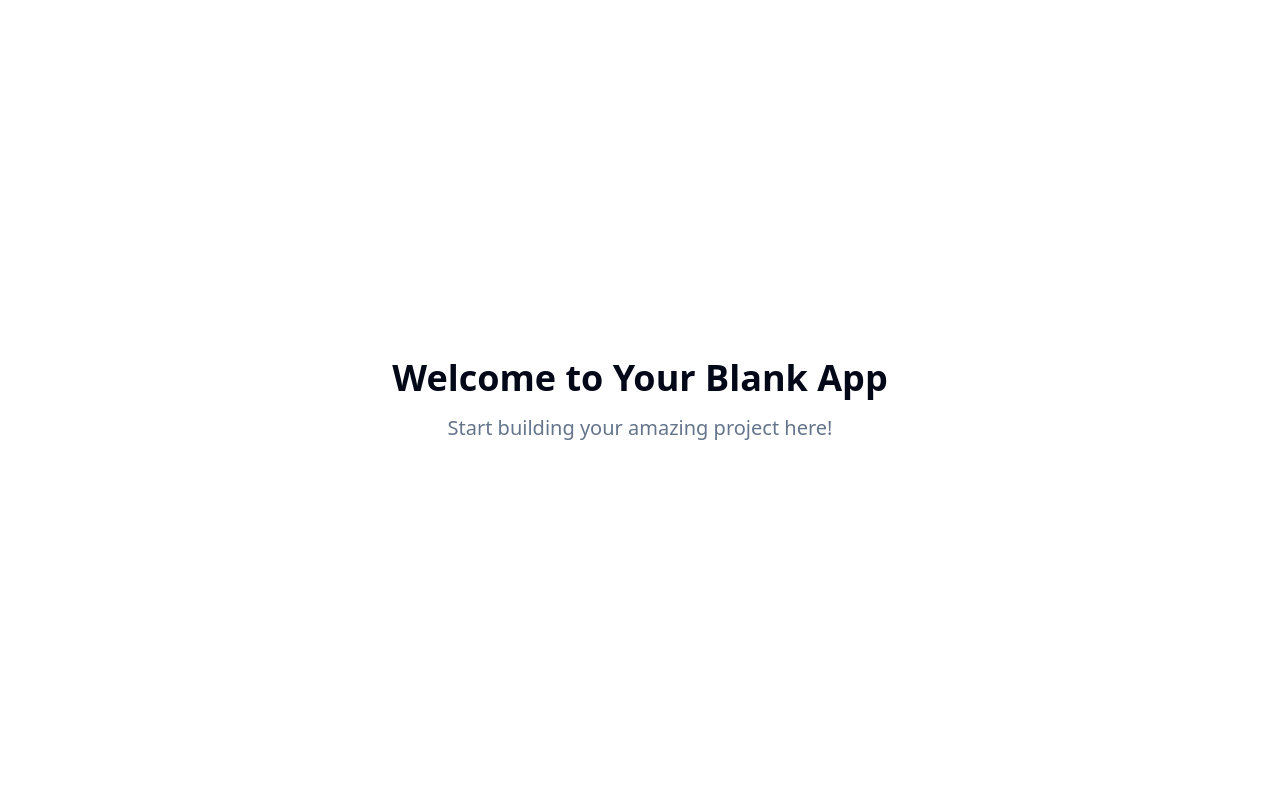
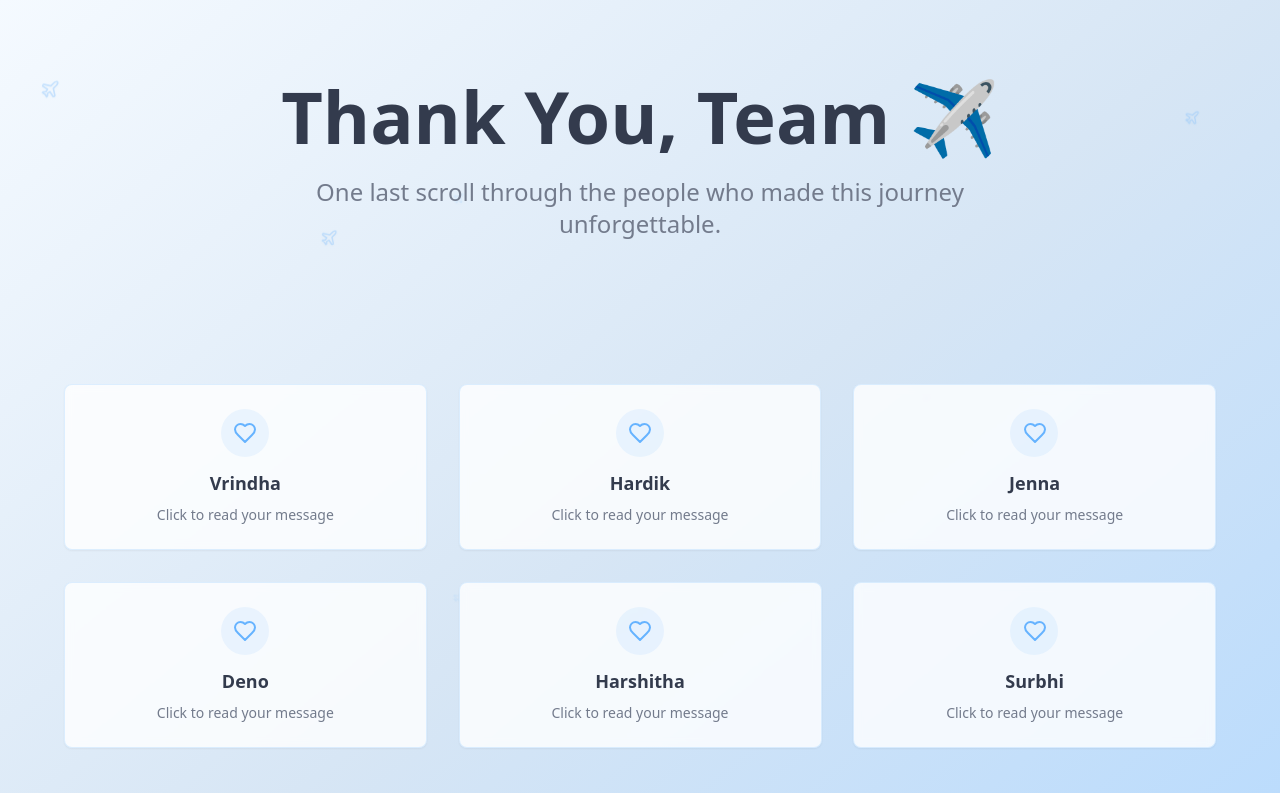
Before and after one commit to Yousufa01/cm-team, a React (Vite) app: page / in a window 1280 px wide. Shown: the top 793 px of the page. Built offline with nearby package versions, Linux system fonts and the light colour scheme.

Commit message:
Add farewell website
Implement a warm and interactive farewell website with a playful design, including animated paper planes, a hero section, name cards, and farewell messages.

```diff
--- /dev/null
+++ b/src/components/PaperPlane.tsx
@@ -0,0 +1,40 @@
+import { Plane } from "lucide-react";
+
+interface PaperPlaneProps {
+  className?: string;
+  size?: number;
+}
+
+export const PaperPlane = ({ className = "", size = 24 }: PaperPlaneProps) => {
+  return (
+    <div className={`text-primary/30 ${className}`}>
+      <Plane size={size} className="drop-shadow-sm" />
+    </div>
+  );
+};
+
+export const FloatingPaperPlane = ({
+  className = "",
+  size = 20,
+  animationClass = "float-gentle"
+}: PaperPlaneProps & { animationClass?: string }) => {
+  return (
+    <div className={`absolute ${animationClass} ${className}`}>
+      <PaperPlane size={size} />
+    </div>
+  );
+};
+
+export const DriftingPaperPlane = ({
+  className = "",
+  size = 16,
+  direction = "right"
+}: PaperPlaneProps & { direction?: "left" | "right" }) => {
+  const animationClass = direction === "right" ? "drift-right" : "drift-left";
+
+  return (
+    <div className={`fixed z-0 ${animationClass} ${className}`}>
+      <PaperPlane size={size} />
+    </div>
+  );
+};
--- /dev/null
+++ b/src/components/TeamMemberCard.tsx
@@ -0,0 +1,56 @@
+import { useState } from "react";
+import { Card, CardContent } from "@/components/ui/card";
+import { Dialog, DialogContent, DialogTrigger } from "@/components/ui/dialog";
+import { PaperPlane } from "./PaperPlane";
+import { Heart } from "lucide-react";
+
+interface TeamMemberCardProps {
+  name: string;
+  message: string;
+}
+
+export const TeamMemberCard = ({ name, message }: TeamMemberCardProps) => {
+  const [isOpen, setIsOpen] = useState(false);
+
+  return (
+    <Dialog open={isOpen} onOpenChange={setIsOpen}>
+      <DialogTrigger asChild>
+        <Card className="cursor-pointer transition-all duration-300 hover:scale-105 hover:shadow-lg bg-card/80 backdrop-blur-sm border border-primary/20 group">
+          <CardContent className="p-6 text-center relative overflow-hidden">
+            <div className="absolute top-2 right-2 opacity-0 group-hover:opacity-100 transition-opacity duration-300">
+              <PaperPlane size={16} />
+            </div>
+            <div className="mb-3">
+              <div className="w-12 h-12 mx-auto bg-primary/10 rounded-full flex items-center justify-center mb-3">
+                <Heart className="w-6 h-6 text-primary" />
+              </div>
+            </div>
+            <h3 className="text-lg font-semibold text-foreground mb-2">{name}</h3>
+            <p className="text-sm text-muted-foreground">Click to read your message</p>
+          </CardContent>
+        </Card>
+      </DialogTrigger>
+
+      <DialogContent className="max-w-md mx-auto bg-warm-white border border-primary/20 shadow-xl">
+        <div className="text-center p-6">
+          <div className="mb-4">
+            <div className="w-16 h-16 mx-auto bg-primary/10 rounded-full flex items-center justify-center mb-4">
+              <Heart className="w-8 h-8 text-primary" />
+            </div>
+            <h2 className="text-2xl font-bold text-foreground mb-2">{name}</h2>
+          </div>
+
+          <div className="text-foreground leading-relaxed space-y-3">
+            {message.split('\n').map((line, index) => (
+              <p key={index} className="text-sm md:text-base">{line}</p>
+            ))}
+          </div>
+
+          <div className="mt-6 flex justify-center">
+            <PaperPlane size={24} className="text-primary/50" />
+          </div>
+        </div>
+      </DialogContent>
+    </Dialog>
+  );
+};
--- a/src/index.css
+++ b/src/index.css
@@ -8,26 +8,36 @@ All colors MUST be HSL.
 
 @layer base {
   :root {
-    --background: 0 0% 100%;
-    --foreground: 222.2 84% 4.9%;
+    --background: 210 100% 98%;
+    --foreground: 220 20% 25%;
 
     --card: 0 0% 100%;
-    --card-foreground: 222.2 84% 4.9%;
+    --card-foreground: 220 20% 25%;
 
     --popover: 0 0% 100%;
-    --popover-foreground: 222.2 84% 4.9%;
+    --popover-foreground: 220 20% 25%;
 
-    --primary: 222.2 47.4% 11.2%;
-    --primary-foreground: 210 40% 98%;
+    --primary: 210 100% 70%;
+    --primary-foreground: 0 0% 100%;
 
-    --secondary: 210 40% 96.1%;
-    --secondary-foreground: 222.2 47.4% 11.2%;
+    --secondary: 210 40% 95%;
+    --secondary-foreground: 220 20% 25%;
 
-    --muted: 210 40% 96.1%;
-    --muted-foreground: 215.4 16.3% 46.9%;
+    --muted: 210 30% 92%;
+    --muted-foreground: 220 10% 50%;
 
-    --accent: 210 40% 96.1%;
-    --accent-foreground: 222.2 47.4% 11.2%;
+    --accent: 200 100% 88%;
+    --accent-foreground: 220 20% 25%;
+
+    /* Farewell theme colors */
+    --sky-blue: 210 100% 85%;
+    --soft-blue: 210 60% 90%;
+    --warm-white: 210 20% 98%;
+    --gentle-gray: 220 10% 70%;
+    --paper-plane: 45 100% 95%;
+
+    /* Paper plane animations */
+    --float-distance: 20px;
 
     --destructive: 0 84.2% 60.2%;
     --destructive-foreground: 210 40% 98%;
@@ -103,3 +113,77 @@ All colors MUST be HSL.
     @apply bg-background text-foreground;
   }
 }
+
+@layer utilities {
+  /* Paper plane animations */
+  .float-gentle {
+    animation: float-gentle 6s ease-in-out infinite;
+  }
+
+  .float-gentle-delayed {
+    animation: float-gentle 6s ease-in-out infinite 2s;
+  }
+
+  .float-gentle-delayed-2 {
+    animation: float-gentle 6s ease-in-out infinite 4s;
+  }
+
+  .drift-right {
+    animation: drift-right 15s linear infinite;
+  }
+
+  .drift-left {
+    animation: drift-left 18s linear infinite;
+  }
+
+  @keyframes float-gentle {
+    0%, 100% {
+      transform: translateY(0px) rotate(0deg);
+    }
+    50% {
+      transform: translateY(-20px) rotate(2deg);
+    }
+  }
+
+  @keyframes drift-right {
+    0% {
+      transform: translateX(-100px) translateY(0px) rotate(-5deg);
+      opacity: 0;
+    }
+    10% {
+      opacity: 0.3;
+    }
+    50% {
+      opacity: 0.6;
+      transform: translateX(50vw) translateY(-10px) rotate(0deg);
+    }
+    90% {
+      opacity: 0.3;
+    }
+    100% {
+      transform: translateX(calc(100vw + 100px)) translateY(-20px) rotate(5deg);
+      opacity: 0;
+    }
+  }
+
+  @keyframes drift-left {
+    0% {
+      transform: translateX(calc(100vw + 100px)) translateY(0px) rotate(5deg);
+      opacity: 0;
+    }
+    10% {
+      opacity: 0.3;
+    }
+    50% {
+      opacity: 0.6;
+      transform: translateX(50vw) translateY(-15px) rotate(0deg);
+    }
+    90% {
+      opacity: 0.3;
+    }
+    100% {
+      transform: translateX(-100px) translateY(-30px) rotate(-5deg);
+      opacity: 0;
+    }
+  }
+}
--- a/src/pages/Index.tsx
+++ b/src/pages/Index.tsx
@@ -1,11 +1,125 @@
-// Update this page (the content is just a fallback if you fail to update the page)
+import { FloatingPaperPlane, DriftingPaperPlane } from "@/components/PaperPlane";
+import { TeamMemberCard } from "@/components/TeamMemberCard";
+
+const teamMembers = [
+  {
+    name: "Vrindha",
+    message: "My last and forever QC buddy. From your AI giraffe snaps to your epic roasts, I've learnt so much from your patience and people skills. This one's QC'd by you in spirit 🦒."
+  },
+  {
+    name: "Hardik",
+    message: "COD Marshal and pitstop partner. I still remember you weren't thrilled about a guy joining the team — hope I changed your mind 😄. Our go-kart battle is still pending."
+  },
+  {
+    name: "Jenna",
+    message: "One of the best managers I've had. Your eye for detail and support helped me grow so much. Missing our Winning Streak rivalry already!"
+  },
+  {
+    name: "Deno",
+    message: "Desk buddy by force, friend by chaos. From nun dances to Malayalam 101, it's been a ride. I'll miss my volunteer partner and your mad creativity."
+  },
+  {
+    name: "Harshitha",
+    message: "My OG desk buddy who patiently answered all my questions. Your curiosity and calm are something I'll always admire."
+  },
+  {
+    name: "Surbhi",
+    message: "My first trainee. From basketball chaos to quick learning, it's been fun watching you grow. And no, my Death Note still isn't for sale 😄."
+  }
+];
 
 const Index = () => {
   return (
-    <div className="min-h-screen flex items-center justify-center bg-background">
-      <div className="text-center">
-        <h1 className="text-4xl font-bold mb-4">Welcome to Your Blank App</h1>
-        <p className="text-xl text-muted-foreground">Start building your amazing project here!</p>
+    <div className="min-h-screen bg-gradient-to-br from-background via-soft-blue to-sky-blue relative overflow-hidden">
+      {/* Floating background paper planes */}
+      <FloatingPaperPlane
+        className="top-20 left-10"
+        size={20}
+        animationClass="float-gentle"
+      />
+      <FloatingPaperPlane
+        className="top-32 right-20"
+        size={16}
+        animationClass="float-gentle-delayed"
+      />
+      <FloatingPaperPlane
+        className="top-60 left-1/4"
+        size={18}
+        animationClass="float-gentle-delayed-2"
+      />
+      <FloatingPaperPlane
+        className="bottom-40 right-16"
+        size={22}
+        animationClass="float-gentle"
+      />
+      <FloatingPaperPlane
+        className="bottom-60 left-16"
+        size={14}
+        animationClass="float-gentle-delayed"
+      />
+
+      {/* Drifting paper planes */}
+      <DriftingPaperPlane
+        className="top-1/4"
+        size={12}
+        direction="right"
+      />
+      <DriftingPaperPlane
+        className="top-1/2"
+        size={14}
+        direction="left"
+      />
+      <DriftingPaperPlane
+        className="top-3/4"
+        size={10}
+        direction="right"
+      />
+
+      {/* Main content */}
+      <div className="relative z-10">
+        {/* Hero section */}
+        <section className="text-center py-20 px-4">
+          <div className="max-w-4xl mx-auto">
+            <h1 className="text-5xl md:text-7xl font-bold text-foreground mb-6 leading-tight">
+              Thank You, Team ✈️
+            </h1>
+            <p className="text-xl md:text-2xl text-muted-foreground max-w-2xl mx-auto leading-relaxed">
+              One last scroll through the people who made this journey unforgettable.
+            </p>
+          </div>
+        </section>
+
+        {/* Team members grid */}
+        <section className="py-16 px-4">
+          <div className="max-w-6xl mx-auto">
+            <div className="grid grid-cols-1 md:grid-cols-2 lg:grid-cols-3 gap-8">
+              {teamMembers.map((member, index) => (
+                <div
+                  key={member.name}
+                  className="animate-in fade-in slide-in-from-bottom-4"
+                  style={{ animationDelay: `${index * 150}ms` }}
+                >
+                  <TeamMemberCard
+                    name={member.name}
+                    message={member.message}
+                  />
+                </div>
+              ))}
+            </div>
+          </div>
+        </section>
+
+        {/* Final message */}
+        <section className="py-20 px-4 text-center">
+          <div className="max-w-2xl mx-auto">
+            <div className="bg-card/60 backdrop-blur-sm border border-primary/20 rounded-2xl p-8 shadow-lg">
+              <p className="text-lg md:text-xl text-foreground italic opacity-80">
+                Ctrl + Alt + Leave — One last sign-off,
+                <span className="font-semibold text-primary"> Yousuf</span> 💙
+              </p>
+            </div>
+          </div>
+        </section>
       </div>
     </div>
   );
--- a/tailwind.config.ts
+++ b/tailwind.config.ts
@@ -52,6 +52,12 @@ export default {
 					DEFAULT: 'hsl(var(--card))',
 					foreground: 'hsl(var(--card-foreground))'
 				},
+				// Farewell theme colors
+				'sky-blue': 'hsl(var(--sky-blue))',
+				'soft-blue': 'hsl(var(--soft-blue))',
+				'warm-white': 'hsl(var(--warm-white))',
+				'gentle-gray': 'hsl(var(--gentle-gray))',
+				'paper-plane': 'hsl(var(--paper-plane))',
 				sidebar: {
 					DEFAULT: 'hsl(var(--sidebar-background))',
 					foreground: 'hsl(var(--sidebar-foreground))',
```
